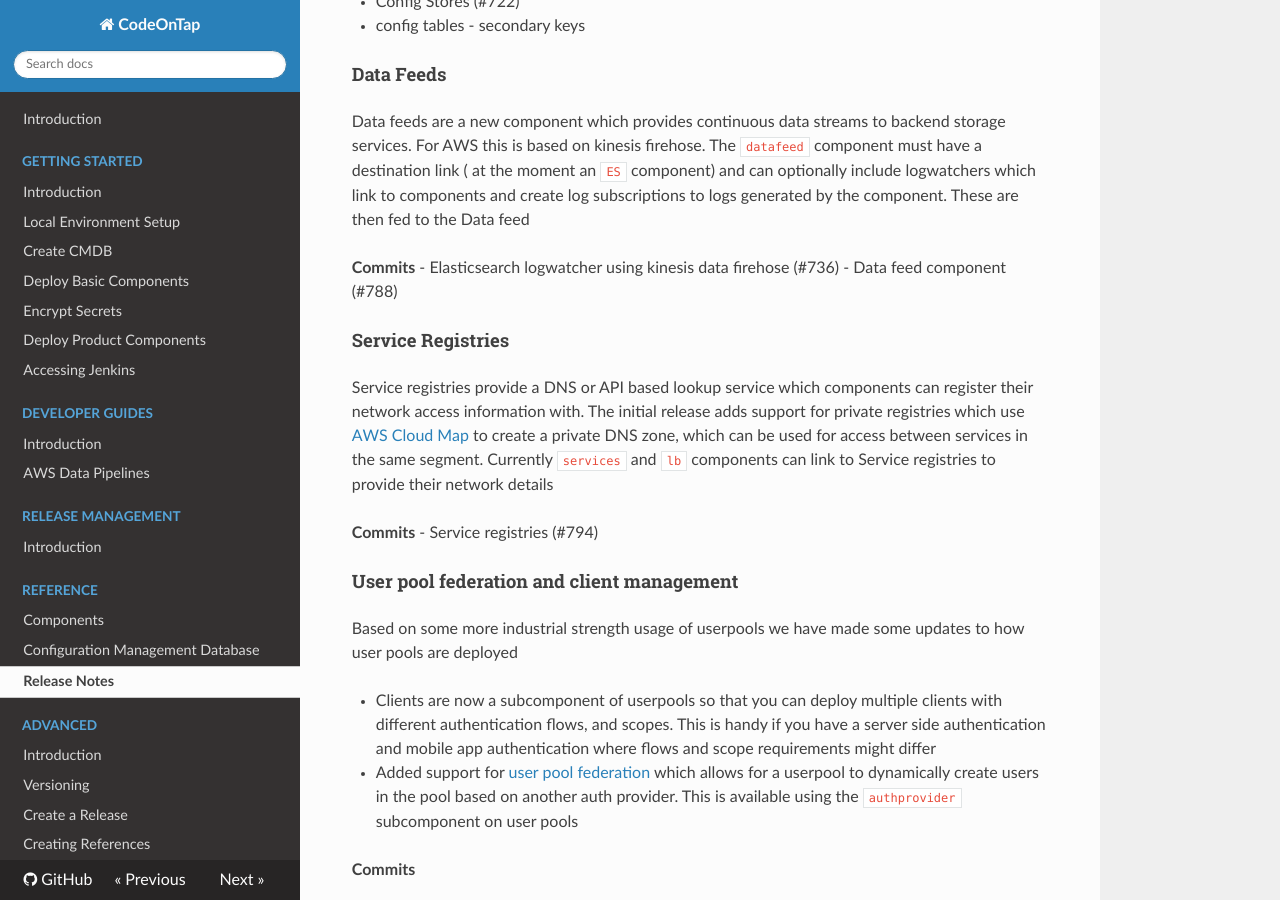
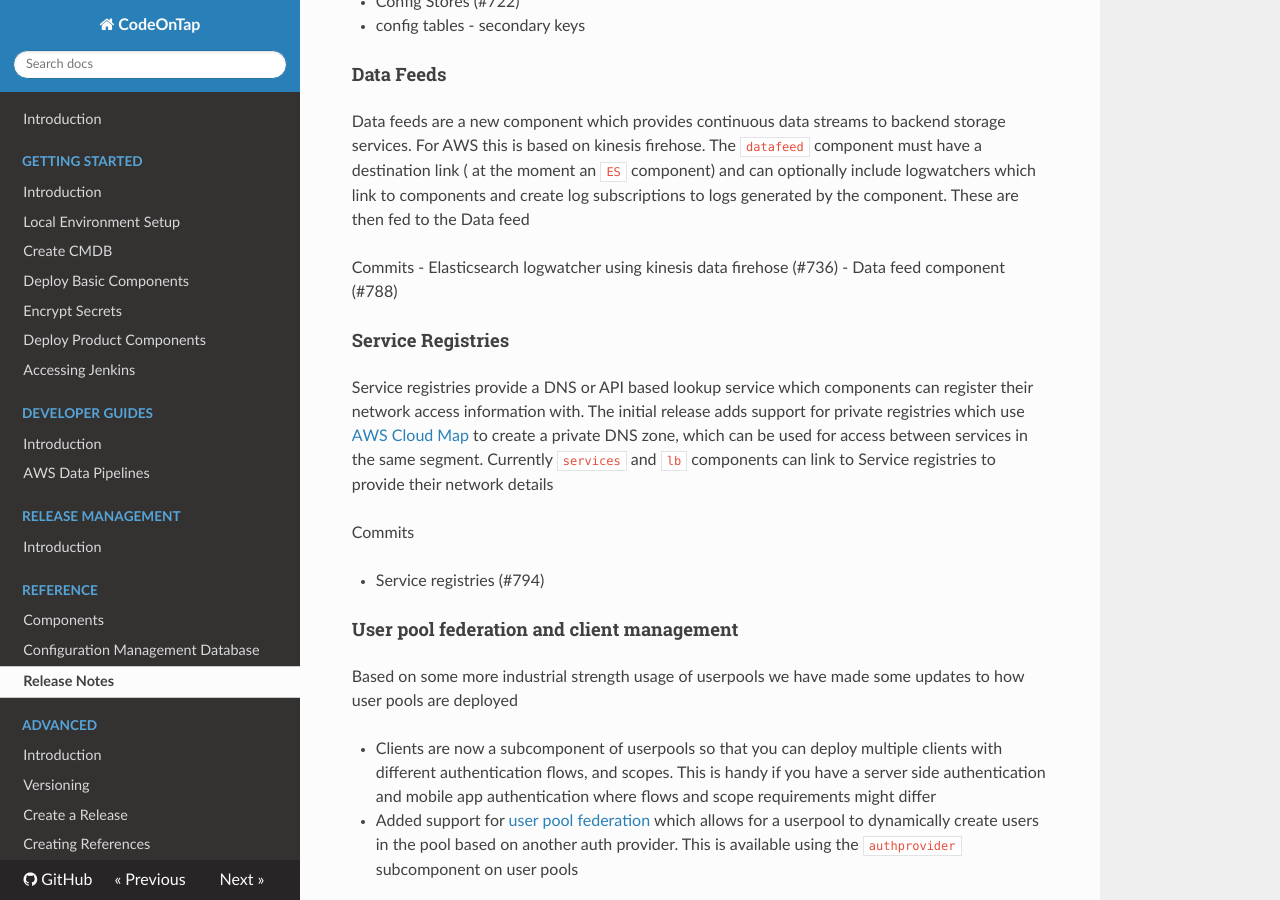
Before and after one commit to codeontap/codeontap, an MkDocs documentation site: the page built from docs/changelog.md, in a window 1280 px wide and 900 px high, scrolled down 2111 px. Built offline with MkDocs 1.6.1, drawn with Linux system fonts in a browser that asks for light colours; nearby versions of some CDN libraries.

Commit message:
clean up formatting

```diff
--- a/docs/changelog.md
+++ b/docs/changelog.md
@@ -10,7 +10,7 @@ Adds support for the build and deploy of [Expo](https://expo.io/) based mobile a
 This introduces a new component `mobileapp` which is used to control how the app is deployed. Builds are performed as publish tasks since builds are required for each environment rather than our standard build once deploy many approach
 Settings are supported and are made available as constants to the app
 
-**Commits**
+Commits
 
 - Mobile app - Add deployment  (#686)
 - Add support for multi sdk builds (#689)
@@ -43,7 +43,7 @@ When deploying segment units the following units should now be used
 
 All network components are now optional, some dependencies do apply between the components ( igw must be deployed if using nat in AWS)
 
-**Commits**
+Commits
 
 - Refactor networking into components (#658)
 - <refactor> segment cmk into baseline (#789)
@@ -53,7 +53,7 @@ All network components are now optional, some dependencies do apply between the
 
 Data volumes provide a compute independent persistent storage volume which can be attached to compute components, starting with Ec2 and ECS. Volumes also have automated backup policies which will manage snapshotting the volumes
 
-**Commits**
+Commits
 
 - Adds support for persistant data volumes on ECS
 - extends datavolume support to ec2 (#701)
@@ -63,7 +63,7 @@ Data volumes provide a compute independent persistent storage volume which can b
 
 Config stores provide a DynamoDb based configuration lookup table which is populated using CodeOnTap links and settings. This allows for components to dynamically lookup configuration rather than having to redeploy a component to update its configuration
 
-**Commits**
+Commits
 
 - <feat> Config Stores  (#722)
 - <feature> config tables - secondary keys
@@ -72,7 +72,7 @@ Config stores provide a DynamoDb based configuration lookup table which is popul
 
 Data feeds are a new component which provides continuous data streams to backend storage services. For AWS this is based on kinesis firehose. The `datafeed` component must have a destination link ( at the moment an `ES` component) and can optionally include logwatchers which link to components and create log subscriptions to logs generated by the component. These are then fed to the Data feed
 
-**Commits**
+Commits
 - <feat>Elasticsearch logwatcher using kinesis data firehose (#736)
 - <refactor>Data feed component (#788)
 
@@ -80,7 +80,8 @@ Data feeds are a new component which provides continuous data streams to backend
 
 Service registries provide a DNS or API based lookup service which components can register their network access information with. The initial release adds support for private registries which use [AWS Cloud Map](https://aws.amazon.com/cloud-map/) to create a private DNS zone, which can be used for access between services in the same segment. Currently `services` and `lb` components can link to Service registries to provide their network details
 
-**Commits**
+Commits
+
 - <feature> Service registries (#794)
 
 #### User pool federation and client management
@@ -90,7 +91,7 @@ Based on some more industrial strength usage of userpools we have made some upda
 - Clients are now a subcomponent of userpools so that you can deploy multiple clients with different authentication flows, and scopes. This is handy if you have a server side authentication and mobile app authentication where flows and scope requirements might differ
 - Added support for [user pool federation](https://docs.aws.amazon.com/cognito/latest/developerguide/cognito-user-pools-identity-federation.html) which allows for a userpool to dynamically create users in the pool based on another auth provider. This is available using the `authprovider` subcomponent on user pools
 
-**Commits**
+Commits
 
 - <feat> User pools with multiple clients (#724)
 - <feat>Userpool Hosted UI own domain name (#725)
@@ -106,7 +107,7 @@ This includes
 - Add ability to define a collection of rules and conditions as waf security profile
 - Add basic starter profile which aligns with the [OWASP 2017 Top 10](https://www.owasp.org/index.php/Top_10-2017_Top_10)
 
-**Commits**
+Commits
 
 - <refactor> Regional WAF Support (#732)
 - <feature> EXpanded WAF Support for API Gateway (#745)
@@ -120,17 +121,18 @@ A few different updates have been added for API Gateways
 - Added support for openapi3 specification integration with our api gateway build process
 - Some extra features in our apigateway enrichment process
 
-**Commits**
-<feature> ApiGateway: spec publishers (#763)
-<feature> Api Gateway - basepath control (#795)
-<feature> apigw: add content handling support (#781)
-<fix> apigw: openapi3 support for security srvs (#782)
+Commits
+
+- <feature> ApiGateway: spec publishers (#763)
+- <feature> Api Gateway - basepath control (#795)
+- <feature> apigw: add content handling support (#781)
+- <fix> apigw: openapi3 support for security srvs (#782)
 
 #### ECS Fargate support
 
 Support for running ecs services and tasks on [AWS Fargate](https://aws.amazon.com/fargate/)
 
-**Commits**
+Commits
 
 - <feat> ECS Fargate hosting (#704)
 - <feature> Fargate scheduled tasks (#716)
```
Also changed, not shown: other parts of docs/changelog.md (+5 -3 lines).
